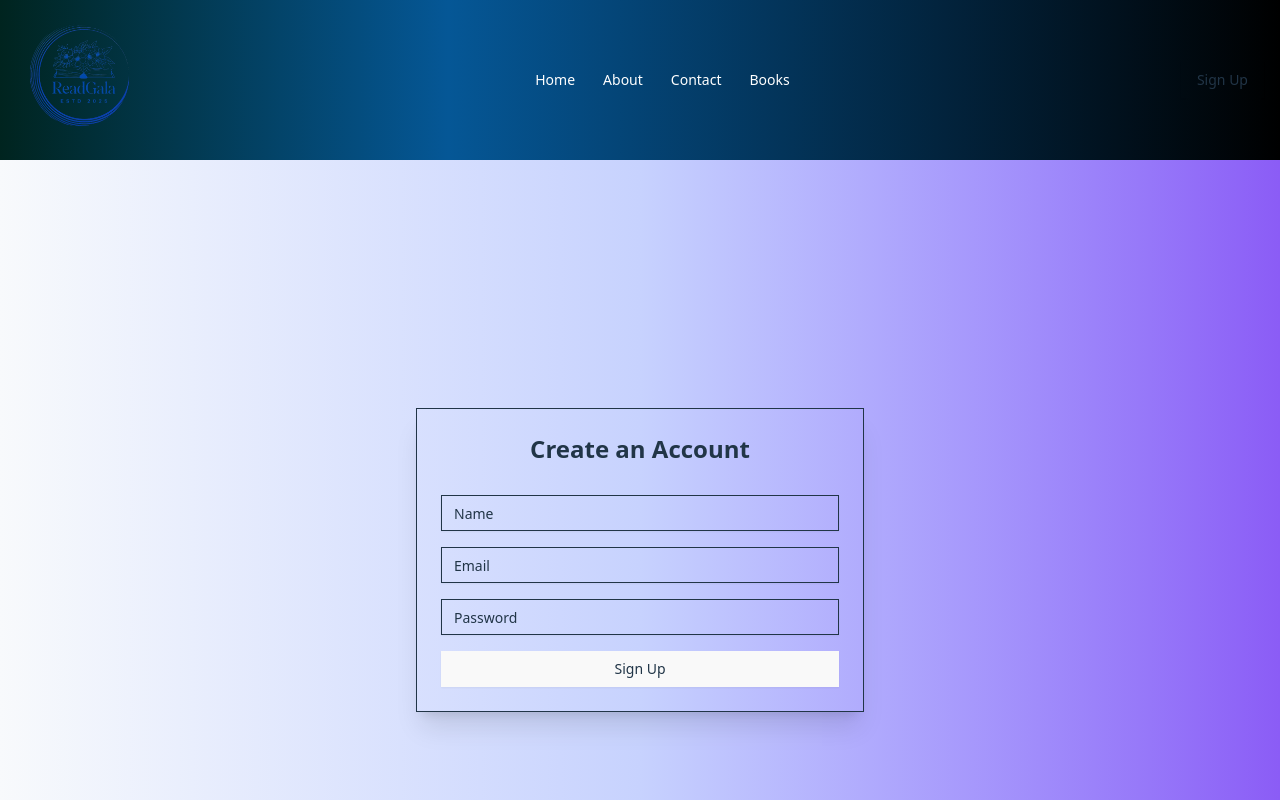
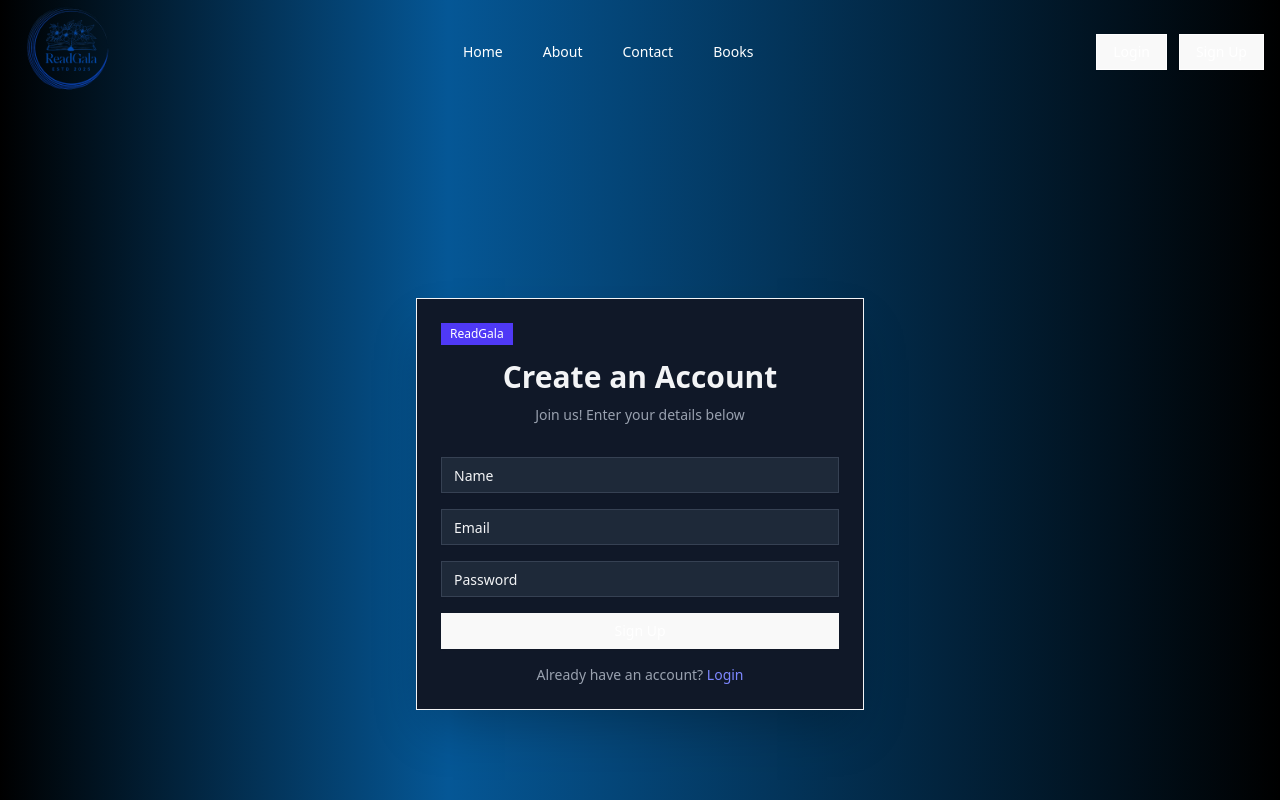
Before and after one commit to shweta-nigam/online-book-store, a React (Vite) app in the folder frontend/: page /signup in a window 1280 px wide. Shown: the top 800 px of the page. Built offline with nearby package versions, Linux system fonts and the light colour scheme.

Commit message:
login and sign-up page improved

```diff
--- a/frontend/src/components/Footer.jsx
+++ b/frontend/src/components/Footer.jsx
@@ -11,7 +11,7 @@
   }
 
   return (
-    <footer className="bg-[linear-gradient(90deg,rgba(0,0,0)_0%,rgba(5,87,150)_35%,rgba(0,0,0)_100%)] text-gray-100 mt-16">
+    <footer className="bg-[linear-gradient(90deg,rgba(0,0,0)_0%,rgba(5,87,150)_35%,rgba(0,0,0)_100%)] text-gray-100">
       <div className="container mx-auto px-6 py-12 grid grid-cols-1 md:grid-cols-4 gap-8 animate-fadeIn">
         {/* Brand / About */}
         <div>
--- /dev/null
+++ b/frontend/src/components/JoinCommunity.jsx
@@ -0,0 +1,26 @@
+import { Button } from "@/components/ui/button";
+import { Badge } from "@/components/ui/badge";
+
+export default function JoinCommunity() {
+  return (
+    <section className="py-16 bg-[linear-gradient(90deg,rgba(0,0,0)_0%,rgba(5,87,150)_35%,rgba(0,0,0)_100%)]">
+      <div className="max-w-3xl mx-auto px-4 text-center">
+        <Badge className="mb-4 bg-indigo-600 text-white px-3 py-1 text-sm">
+          Join the Community
+        </Badge>
+        <h2 className="text-3xl md:text-4xl font-bold text-white mb-4">
+          Connect with thousands of fellow readers
+        </h2>
+        <p className="text-gray-300 mb-6">
+          Share your reviews, discover new books, and explore recommendations tailored just for you.
+        </p>
+        <Button
+          size="lg"
+          className="bg-indigo-600 hover:bg-indigo-700 text-white text-md px-6 py-3 rounded-full"
+        >
+          Get Started
+        </Button>
+      </div>
+    </section>
+  );
+}
--- a/frontend/src/components/LimitedTimeDeals.jsx
+++ b/frontend/src/components/LimitedTimeDeals.jsx
@@ -68,7 +68,7 @@
   };
 
   return (
-    <section className="py-12 bg-[linear-gradient(90deg,rgba(0,0,0,0.95)_0%,rgba(5,87,150,0.8)_35%,rgba(0,0,0,0.95)_100%)]">
+    <section className="py-12 bg-[linear-gradient(90deg,rgba(0,0,0)_0%,rgba(5,87,150)_35%,rgba(0,0,0)_100%)]">
       <div className="max-w-7xl mx-auto px-4">
         <div className="flex items-center justify-center gap-3 mb-8">
           <Badge className="bg-red-600 text-white text-xs px-2 py-1">
--- a/frontend/src/components/Navbar.jsx
+++ b/frontend/src/components/Navbar.jsx
@@ -1,22 +1,26 @@
 import { Button } from "@/components/ui/button";
 import { NavigationMenu, NavigationMenuList, NavigationMenuItem, NavigationMenuLink } from "@/components/ui/navigation-menu";
+import { useAuthStore } from "@/store/useAuthStore";
+import { useNavigate } from "react-router-dom";
 
 export default function Navbar() {
+  const navigate = useNavigate();
+  const authUser = useAuthStore((state) => state.authUser);
+  const logout = useAuthStore((state) => state.logout);
 
   return (
-  <header className="  w-full px-4 py-4 flex items-center justify-between   bg-[linear-gradient(90deg,rgba(0,36,31,1)_0%,rgba(5,87,150,1)_35%,rgba(0,0,0,1)_100%)]">
-
-      <img src="/logo.png" alt="MyApp Logo" className="h-32 w-auto" />
+    <header className="w-full px-4 flex items-center justify-between bg-[linear-gradient(90deg,rgba(0,0,0)_0%,rgba(5,87,150)_35%,rgba(0,0,0)_100%)]">
+      <img src="/logo.png" alt="MyApp Logo" className="h-26 w-auto" />
 
       <nav className="hidden md:block">
         <NavigationMenu>
-                   <NavigationMenuList>
+          <NavigationMenuList className="flex gap-4">
             {["Home", "About", "Contact", "Books"].map((item) => (
               <NavigationMenuItem key={item}>
                 <NavigationMenuLink asChild>
                   <a
                     href={`/${item.toLowerCase() === "home" ? "" : item.toLowerCase()}`}
-                             className="px-3 py-2 text-white text-2xl font-medium hover:text-blue-400 transition-colors"
+                    className="px-3 py-2 text-white text-lg font-medium hover:text-blue-400 transition-colors"
                   >
                     {item}
                   </a>
@@ -27,9 +31,34 @@
         </NavigationMenu>
       </nav>
 
-      <Button asChild>
-        <a href="/signup">Sign Up</a>
+      <div className="flex gap-3">
+        {!authUser ? (
+          <>
+            <Button
+              variant="outline"
+              className="text-white bg-black border-white hover:text-black hover:bg-white hover:border-black transition-colors duration-300"
+              onClick={() => navigate("/login")}
+            >
+              Login
             </Button>
+            <Button
+              variant="outline"
+              className="text-white bg-black border-white hover:text-black hover:bg-white hover:border-black transition-colors duration-300"
+              onClick={() => navigate("/signup")}
+            >
+              Sign Up
+            </Button>
+          </>
+        ) : (
+          <Button
+            variant="outline"
+            className="text-white bg-black border-white hover:text-black hover:bg-white hover:border-black transition-colors duration-300"
+            onClick={logout}
+          >
+            Logout
+          </Button>
+        )}
+      </div>
     </header>
   );
 }
--- a/frontend/src/index.css
+++ b/frontend/src/index.css
@@ -56,6 +56,7 @@
   place-items: center;
   min-width: 320px;
   min-height: 100vh;
+  /* background: url(/bg.png); */
 }
 
 h1 {
--- a/frontend/src/lib/axios.js
+++ b/frontend/src/lib/axios.js
@@ -3,7 +3,7 @@
 
 export const axiosInstance =  axios.create({
     // baseURL: import.meta.env.MODE === "development" ? "http://localhost:5000/api/v1" : import.meta.env.VITE_API_URL,
-    baseURL: import.meta.env.MODE === import.meta.env.VITE_API_URL,
+    baseURL: import.meta.env.VITE_API_URL,
     withCredentials:true
 })
 
--- a/frontend/src/pages/HomePage.jsx
+++ b/frontend/src/pages/HomePage.jsx
@@ -11,6 +11,7 @@
 import AuthorSpotlights from "@/components/AuthorSpotlights";
 import Testimonials from "@/components/Testimonials";
 import LimitedTimeDeals from "@/components/LimitedTimeDeals";
+import JoinCommunity from "@/components/JoinCommunity";
 
 const HomePage = () => {
   const authUser = useAuthStore((state) => state.authUser);
@@ -49,13 +50,13 @@
 
           {!authUser ? (
             <>
-              <Button variant="outline" className="text-white bg-black" onClick={() => navigate("/login")}>
+              <Button variant="outline" className="text-white bg-black border-white  hover:text-black hover:bg-white hover:border-black transition-colors duration-300" onClick={() => navigate("/login")}>
                 Login
               </Button>
-              <Button variant="outline" className="text-white bg-black" onClick={() => navigate("/signup")}>Sign Up</Button>
+              <Button variant="outline" className="text-white bg-black border-white  hover:text-black hover:bg-white hover:border-black transition-colors duration-300" onClick={() => navigate("/signup")}>Sign Up</Button>
             </>
           ) : (
-            <Button variant="outline"  className="text-white bg-black" onClick={logout}>
+            <Button variant="outline"  className="text-white bg-black border-white  hover:text-black hover:bg-white hover:border-black transition-colors duration-300" onClick={logout}>
               Logout
             </Button>
           )}
@@ -91,6 +92,7 @@
 <AuthorSpotlights />
 <Testimonials />
 <LimitedTimeDeals />
+<JoinCommunity />
 
 </>
   );
--- a/frontend/src/pages/LoginPage.jsx
+++ b/frontend/src/pages/LoginPage.jsx
@@ -4,34 +4,33 @@
 import { Input } from "@/components/ui/input";
 import { Button } from "@/components/ui/button";
 import { Card, CardContent, CardHeader, CardTitle } from "@/components/ui/card";
+import { Badge } from "@/components/ui/badge";
 
-const LoginPage = () => {
+export default function LoginPage() {
   const [formData, setFormData] = useState({ email: "", password: "" });
   const login = useAuthStore((state) => state.login);
   const isLoggingIn = useAuthStore((state) => state.isLoggingIn);
   const navigate = useNavigate();
 
-  const handleChange = (e) => {
+  const handleChange = (e) =>
     setFormData((prev) => ({ ...prev, [e.target.name]: e.target.value }));
-  };
 
-  const handleSUbmit = async (e) => {
+  const handleSubmit = async (e) => {
     e.preventDefault();
     await login(formData);
     navigate("/");
   };
 
   return (
-    <div className="w-screen h-screen flex items-center justify-center bg-gradient-to-r from from-[#00241f] via-[#540979] to-[#0066ff] p-4">
-      <Card className="w-full max-w-md shadow-xl">
-        <CardHeader>
-          <CardTitle className="text-center text-2xl font-bold">
-            {" "}
-            Login to BookBazaar{" "}
-          </CardTitle>
+    <div className="w-screen min-h-screen flex items-center justify-center bg-[linear-gradient(90deg,rgba(0,0,0)_0%,rgba(5,87,150)_35%,rgba(0,0,0)_100%)] px-4">
+      <Card className="w-full max-w-md shadow-2xl bg-gray-900 text-gray-100 rounded-xl hover:shadow-indigo-500/20 transition-shadow duration-300">
+        <CardHeader className="text-center">
+          <Badge className="mb-2 bg-indigo-600 text-white"> ReadGala</Badge>
+          <CardTitle className="text-3xl font-bold">Login to your account</CardTitle>
+          <p className="text-gray-400 text-sm mt-1">Welcome back! Please enter your details</p>
         </CardHeader>
         <CardContent>
-          <form onSubmit={handleSUbmit} className="space-y-4">
+          <form onSubmit={handleSubmit} className="space-y-4 mt-2">
             <Input
               name="email"
               type="email"
@@ -39,6 +38,7 @@
               value={formData.email}
               onChange={handleChange}
               required
+              className="bg-gray-800 border-gray-700 placeholder-gray-400 text-gray-100 focus:ring-indigo-500"
             />
             <Input
               name="password"
@@ -47,15 +47,27 @@
               value={formData.password}
               onChange={handleChange}
               required
+              className="bg-gray-800 border-gray-700 placeholder-gray-400 text-gray-100 focus:ring-indigo-500"
             />
-            <Button type="submit" className="w-full" disabled={isLoggingIn}>
+            <Button
+              type="submit"
+              className="w-full bg-indigo-600 hover:bg-indigo-700 text-white font-medium"
+              disabled={isLoggingIn}
+            >
               {isLoggingIn ? "Logging in..." : "Login"}
             </Button>
           </form>
+          <div className="text-center mt-4 text-sm text-gray-400">
+            Don’t have an account?{" "}
+            <span
+              className="text-indigo-400 hover:underline cursor-pointer"
+              onClick={() => navigate("/signup")}
+            >
+              Sign Up
+            </span>
+          </div>
         </CardContent>
       </Card>
     </div>
   );
-};
-
-export default LoginPage;
+}
--- a/frontend/src/pages/SignUpPage.jsx
+++ b/frontend/src/pages/SignUpPage.jsx
@@ -1,9 +1,11 @@
+
 import { useState } from "react";
 import { useAuthStore } from "../store/useAuthStore";
 import { useNavigate } from "react-router-dom";
 import { Input } from "@/components/ui/input";
 import { Button } from "@/components/ui/button";
 import { Card, CardContent, CardHeader, CardTitle } from "@/components/ui/card";
+import { Badge } from "@/components/ui/badge";
 
 const SignupPage = () => {
   const [formData, setFormData] = useState({
@@ -13,7 +15,7 @@
   });
 
   const signup = useAuthStore((state) => state.signup);
-  const isSignup = useAuthStore((state) => state.isSignup);
+  const isSigningUp = useAuthStore((state) => state.isSigningUp);
   const navigate = useNavigate();
 
   const handleChange = (e) => {
@@ -30,22 +32,22 @@
   };
 
   return (
-    <div className="w-screen h-screen flex items-center justify-center bg-gradient-to-r from-[#f8fafc] via-[#c7d2fe] to-[#8b5cf6]
- p-4">
-      <Card className="w-full max-w-md shadow-xl">
-        <CardHeader>
-          <CardTitle className="text-center text-2xl font-bold">
-            Create an Account
-          </CardTitle>
+    <div className="w-screen min-h-screen flex items-center justify-center bg-[linear-gradient(90deg,rgba(0,0,0)_0%,rgba(5,87,150)_35%,rgba(0,0,0)_100%)] px-4">
+      <Card className="w-full max-w-md shadow-2xl bg-gray-900 text-gray-100 rounded-xl hover:shadow-indigo-500/20 transition-shadow duration-300">
+        <CardHeader className="text-center">
+          <Badge className="mb-2 bg-indigo-600 text-white">ReadGala</Badge>
+          <CardTitle className="text-3xl font-bold">Create an Account</CardTitle>
+          <p className="text-gray-400 text-sm mt-1">Join us! Enter your details below</p>
         </CardHeader>
         <CardContent>
-            <form onSubmit={handleSubmit} className=" space-y-4">
+          <form onSubmit={handleSubmit} className="space-y-4 mt-2">
             <Input
               name="name"
               placeholder="Name"
               value={formData.name}
               onChange={handleChange}
               required
+              className="bg-gray-800 border-gray-700 placeholder-gray-400 text-gray-100 focus:ring-indigo-500"
             />
             <Input
               name="email"
@@ -54,22 +56,38 @@
               value={formData.email}
               onChange={handleChange}
               required
+              className="bg-gray-800 border-gray-700 placeholder-gray-400 text-gray-100 focus:ring-indigo-500"
             />
             <Input
-            name="Password"
-            type="Password"
+              name="password"
+              type="password"
               placeholder="Password"
-            value={formData.name}
+              value={formData.password}
               onChange={handleChange}
               required
+              className="bg-gray-800 border-gray-700 placeholder-gray-400 text-gray-100 focus:ring-indigo-500"
             />
-            <Button type="submit" className="w-full" disabled={isSignup}> {isSignup? "Signing up...." : "Sign Up"}
+            <Button
+              type="submit"
+              className="w-full bg-indigo-600 hover:bg-indigo-700 text-white font-medium"
+              disabled={isSigningUp}
+            >
+              {isSigningUp ? "Signing up..." : "Sign Up"}
             </Button>
           </form>
+          <div className="text-center mt-4 text-sm text-gray-400">
+            Already have an account?{" "}
+            <span
+              className="text-indigo-400 hover:underline cursor-pointer"
+              onClick={() => navigate("/login")}
+            >
+              Login
+            </span>
+          </div>
         </CardContent>
       </Card>
     </div>
   );
 };
 
-export default SignupPage
+export default SignupPage;
--- a/frontend/src/store/useAuthStore.js
+++ b/frontend/src/store/useAuthStore.js
@@ -25,7 +25,7 @@
     },
 
     signup: async(data) => {
-        set({ isSigninUp:true});
+        set({ isSigningUp:true});
         try {
             const res = await axiosInstance.post("/auth/register", data);
 
@@ -38,7 +38,7 @@
             console.error("Error signing up", error);
             toast.error("Error signing up")
         }finally{
-            set({isSigninUp:false})
+            set({isSigningUp:false})
         }
     },
 
```
Also changed, not shown: 2 other files (tests, documents, lock files or other folders). Lines whose indentation alone changed are shown as unchanged.
